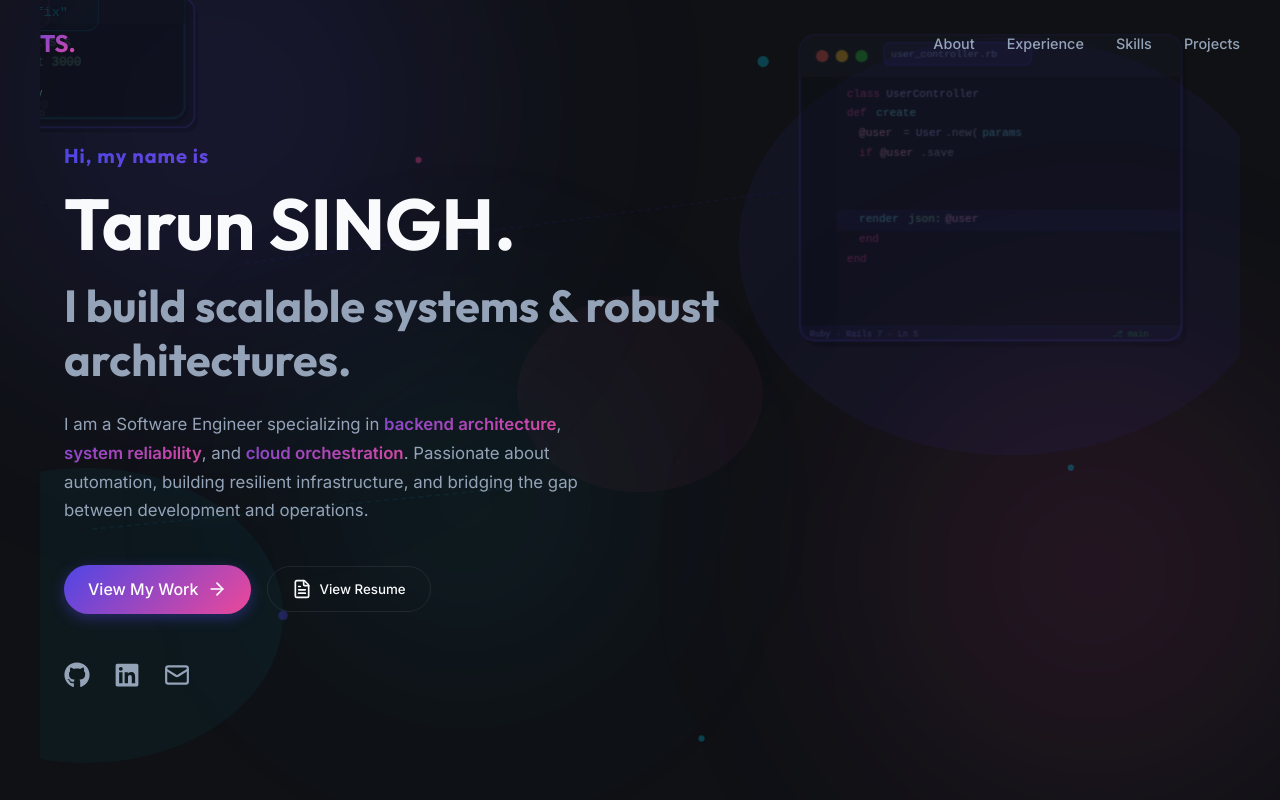
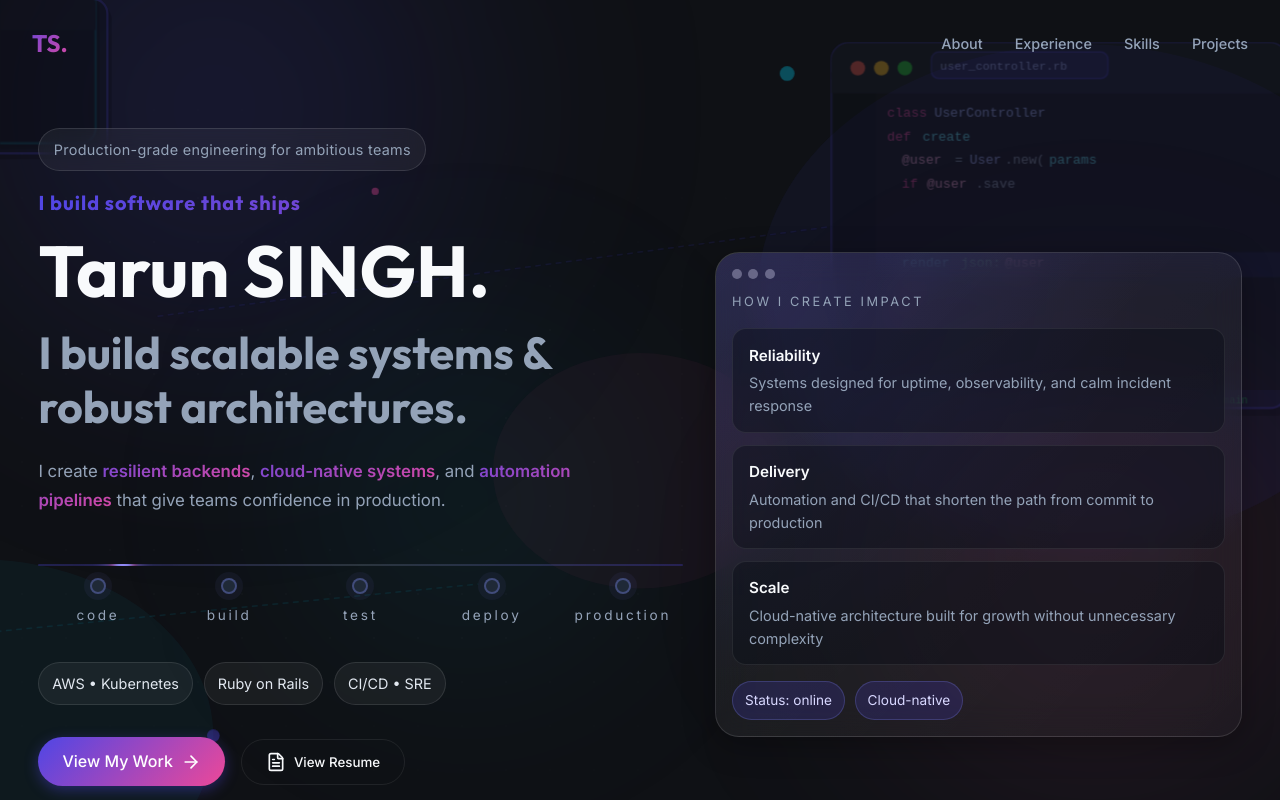
Before and after one commit to tarunsingh1271/My_Portfolio, a React app: page / in a window 1280 px wide. Shown: the top 800 px of the page. Built offline with nearby package versions, Linux system fonts and the light colour scheme; the HTML template or start-up script is replaced by a standard one.

Commit message:
few changes to frontend and added skills section to the portfolio

```diff
--- a/src/App.jsx
+++ b/src/App.jsx
@@ -4,7 +4,6 @@ import Navbar from './components/Navbar';
 import Hero from './components/Hero';
 import About from './components/About';
 import Experience from './components/Experience';
-import Skills from './components/Skills';
 import Projects from './components/Projects';
 import Footer from './components/Footer';
 
@@ -30,7 +29,6 @@ function App() {
         <Hero />
         <About />
         <Experience />
-        <Skills />
         <Projects />
       </main>
       <Footer />
--- a/src/components/Experience.module.css
+++ b/src/components/Experience.module.css
@@ -4,8 +4,9 @@
 
 .timelineWrapper {
   position: relative;
-  max-width: 1000px;
-  margin: 0 auto;
+  width: 100%;
+  max-width: none;
+  margin: 0;
 }
 
 .verticalSpine {
--- a/src/components/Hero.jsx
+++ b/src/components/Hero.jsx
@@ -3,6 +3,7 @@ import { ArrowRight, FileText, Mail } from 'lucide-react';
 import { FaGithub, FaLinkedin } from 'react-icons/fa';
 import ResumeModal from './ResumeModal';
 import HeroIllustration from './HeroIllustration';
+import Skills from './Skills';
 import { gmailComposeUrl, heroHeadline, personalInfo } from '../data/portfolioData';
 import styles from './Hero.module.css';
 
@@ -39,14 +40,18 @@ const Hero = () => {
 
   return (
     <section id="home" className={`section-container ${styles.section}`}>
-
       {/* ── Full-screen background illustration ── */}
       <HeroIllustration isVisible={isVisible} />
 
       <div className={styles.inner}>
+        <div className={styles.heroGrid}>
           <div className={styles.heroContent}>
-          <h2 className={`text-gradient ${styles.greeting} ${isVisible ? styles.fadeIn : ''}`}>
-            Hi, my name is
+            <div className={`${styles.eyebrow} ${isVisible ? styles.fadeIn : ''}`} style={{ animationDelay: '0.05s' }}>
+              Production-grade engineering for ambitious teams
+            </div>
+
+            <h2 className={`text-gradient ${styles.greeting} ${isVisible ? styles.fadeIn : ''}`} style={{ animationDelay: '0.1s' }}>
+              I build software that ships
             </h2>
 
             <h1 className={`${styles.name} ${isVisible ? styles.fadeIn : ''}`} style={{ animationDelay: '0.15s' }}>
@@ -59,12 +64,19 @@ const Hero = () => {
             </h3>
 
             <p className={`${styles.description} ${isVisible ? styles.fadeIn : ''}`} style={{ animationDelay: '0.45s' }}>
-            I am a Software Engineer specializing in{' '}
-            <span className={`text-gradient ${styles.highlight}`}>backend architecture</span>,{' '}
-            <span className={`text-gradient ${styles.highlight}`}>system reliability</span>, and{' '}
-            <span className={`text-gradient ${styles.highlight}`}>cloud orchestration</span>.{' '}
-            Passionate about automation, building resilient infrastructure, and bridging the gap between development and operations.
+              I create{' '}
+              <span className={`text-gradient ${styles.highlight}`}>resilient backends</span>,{' '}
+              <span className={`text-gradient ${styles.highlight}`}>cloud-native systems</span>, and{' '}
+              <span className={`text-gradient ${styles.highlight}`}>automation pipelines</span> that give teams confidence in production.
             </p>
+
+            <Skills />
+
+            <div className={`${styles.metaRow} ${isVisible ? styles.fadeIn : ''}`} style={{ animationDelay: '0.53s' }}>
+              <span className={styles.metaPill}>AWS • Kubernetes</span>
+              <span className={styles.metaPill}>Ruby on Rails</span>
+              <span className={styles.metaPill}>CI/CD • SRE</span>
+            </div>
 
             <div className={`${styles.buttonContainer} ${isVisible ? styles.fadeIn : ''}`} style={{ animationDelay: '0.6s' }}>
               <a href="#projects" className="btn-primary">
@@ -93,6 +105,36 @@ const Hero = () => {
               </a>
             </div>
           </div>
+
+          <div className={`${styles.panel} ${isVisible ? styles.panelReveal : ''}`}>
+            <div className={styles.panelHeader}>
+              <span className={styles.panelDot} />
+              <span className={styles.panelDot} />
+              <span className={styles.panelDot} />
+            </div>
+            <div className={styles.panelBody}>
+              <p className={styles.panelLabel}>How I create impact</p>
+              <div className={styles.panelList}>
+                <div className={styles.panelItem}>
+                  <span className={styles.panelItemLabel}>Reliability</span>
+                  <span className={styles.panelItemValue}>Systems designed for uptime, observability, and calm incident response</span>
+                </div>
+                <div className={styles.panelItem}>
+                  <span className={styles.panelItemLabel}>Delivery</span>
+                  <span className={styles.panelItemValue}>Automation and CI/CD that shorten the path from commit to production</span>
+                </div>
+                <div className={styles.panelItem}>
+                  <span className={styles.panelItemLabel}>Scale</span>
+                  <span className={styles.panelItemValue}>Cloud-native architecture built for growth without unnecessary complexity</span>
+                </div>
+              </div>
+              <div className={styles.statusRow}>
+                <span className={styles.statusPill}>Status: online</span>
+                <span className={styles.statusPill}>Cloud-native</span>
+              </div>
+            </div>
+          </div>
+        </div>
       </div>
 
       <ResumeModal isOpen={isModalOpen} onClose={() => setIsModalOpen(false)} />
--- a/src/components/Hero.module.css
+++ b/src/components/Hero.module.css
@@ -37,20 +37,134 @@
   animation: dotGrid 6s ease-in-out infinite;
 }
 
-/* ── Single-column layout (illustration is now a bg layer) ── */
+/* ── Split hero layout with a richer visual panel ── */
 .inner {
   display: flex;
-  flex-direction: column;
   justify-content: center;
   width: 100%;
-  max-width: 680px;
+  max-width: none;
   position: relative;
   z-index: 1;
 }
 
-/* ── Left: text ── */
+.heroGrid {
+  display: grid;
+  grid-template-columns: minmax(0, 1.1fr) minmax(320px, 0.9fr);
+  gap: 2rem;
+  align-items: center;
+  width: 100%;
+}
+
 .heroContent {
   position: relative;
+}
+
+.eyebrow {
+  display: inline-flex;
+  align-items: center;
+  gap: 0.5rem;
+  padding: 0.55rem 0.9rem;
+  margin-bottom: 1.25rem;
+  border: 1px solid rgba(255, 255, 255, 0.12);
+  border-radius: 999px;
+  background: rgba(255, 255, 255, 0.05);
+  color: var(--text-secondary);
+  font-size: 0.9rem;
+  letter-spacing: 0.02em;
+  backdrop-filter: blur(12px);
+}
+
+.panel {
+  position: relative;
+  padding: 1rem;
+  border-radius: 24px;
+  background: linear-gradient(135deg, rgba(255,255,255,0.08), rgba(255,255,255,0.03));
+  border: 1px solid rgba(255,255,255,0.12);
+  box-shadow: var(--glass-shadow);
+  backdrop-filter: blur(16px);
+  overflow: hidden;
+}
+
+.panel::before {
+  content: '';
+  position: absolute;
+  inset: 0;
+  background: radial-gradient(circle at top left, rgba(79, 70, 229, 0.2), transparent 60%);
+  pointer-events: none;
+}
+
+.panelReveal {
+  animation: panelRise 0.9s cubic-bezier(0.16, 1, 0.3, 1) both;
+}
+
+.panelHeader {
+  display: flex;
+  gap: 0.4rem;
+  padding-bottom: 0.8rem;
+}
+
+.panelDot {
+  width: 10px;
+  height: 10px;
+  border-radius: 999px;
+  background: rgba(255,255,255,0.35);
+}
+
+.panelBody {
+  position: relative;
+  z-index: 1;
+  display: flex;
+  flex-direction: column;
+  gap: 1rem;
+}
+
+.panelLabel {
+  font-size: 0.8rem;
+  text-transform: uppercase;
+  letter-spacing: 0.2em;
+  color: var(--text-secondary);
+}
+
+.panelList {
+  display: flex;
+  flex-direction: column;
+  gap: 0.75rem;
+}
+
+.panelItem {
+  display: flex;
+  flex-direction: column;
+  gap: 0.2rem;
+  padding: 0.9rem 1rem;
+  border-radius: 14px;
+  background: rgba(10, 14, 24, 0.45);
+  border: 1px solid rgba(255,255,255,0.08);
+}
+
+.panelItemLabel {
+  font-size: 0.95rem;
+  font-weight: 600;
+  color: #f8fafc;
+}
+
+.panelItemValue {
+  font-size: 0.9rem;
+  color: var(--text-secondary);
+}
+
+.statusRow {
+  display: flex;
+  flex-wrap: wrap;
+  gap: 0.6rem;
+}
+
+.statusPill {
+  padding: 0.45rem 0.75rem;
+  border-radius: 999px;
+  background: rgba(79, 70, 229, 0.18);
+  color: #d8d8ff;
+  font-size: 0.85rem;
+  border: 1px solid rgba(129, 140, 248, 0.24);
 }
 
 /* ── Right: illustration ── */
@@ -101,9 +215,26 @@
   max-width: 540px;
   font-size: 1.05rem;
   color: var(--text-secondary);
-  margin-bottom: 2.5rem;
+  margin-bottom: 1.5rem;
   line-height: 1.7;
   opacity: 0;
+}
+
+.metaRow {
+  display: flex;
+  flex-wrap: wrap;
+  gap: 0.7rem;
+  margin-bottom: 2rem;
+  opacity: 0;
+}
+
+.metaPill {
+  padding: 0.55rem 0.8rem;
+  border-radius: 999px;
+  background: rgba(255,255,255,0.05);
+  color: #e2e8f0;
+  border: 1px solid rgba(255,255,255,0.1);
+  font-size: 0.9rem;
 }
 
 .highlight {
@@ -142,8 +273,19 @@
 .socialEmail:hover    { color: #ec4899; }
 
 /* ── Responsive ── */
+@keyframes panelRise {
+  from {
+    opacity: 0;
+    transform: translateY(18px) scale(0.98);
+  }
+  to {
+    opacity: 1;
+    transform: translateY(0) scale(1);
+  }
+}
+
 @media (max-width: 960px) {
-  .inner {
+  .heroGrid {
     grid-template-columns: 1fr;
     gap: 3rem;
   }
@@ -168,4 +310,8 @@
   .illustrationCol {
     display: none;
   }
+
+  .panel {
+    padding: 0.9rem;
+  }
 }
--- a/src/components/Navbar.module.css
+++ b/src/components/Navbar.module.css
@@ -17,8 +17,9 @@
 }
 
 .inner {
-  max-width: 1200px;
-  margin: 0 auto;
+  width: 100%;
+  max-width: none;
+  margin: 0;
   display: flex;
   justify-content: space-between;
   align-items: center;
--- a/src/components/Skills.jsx
+++ b/src/components/Skills.jsx
@@ -1,40 +1,30 @@
 import { useScrollReveal } from '../hooks/useScrollReveal';
-import { skillCategories } from '../data/portfolioData';
 import styles from './Skills.module.css';
 
 const Skills = () => {
-  const [titleRef, titleVisible] = useScrollReveal();
-  const [gridRef, gridVisible] = useScrollReveal();
+  const [trackRef, trackVisible] = useScrollReveal();
+
+  const steps = ['code', 'build', 'test', 'deploy', 'production'];
 
   return (
-    <section id="skills" className={`section-container ${styles.section}`}>
-      <h2
-        ref={titleRef}
-        className={`section-title text-gradient reveal ${titleVisible ? 'visible' : ''}`}
-      >
-        Technical Skills
-      </h2>
+    <div id="skills" className={styles.inlineStrip}>
+      <div ref={trackRef} className={`${styles.pipelineShell} reveal reveal-right ${trackVisible ? 'visible' : ''}`}>
+        <div className={styles.pipelineTrack} aria-label="Code to production pipeline">
+          <div className={styles.pipelineRail} aria-hidden="true">
+            <span className={styles.pipelineGlow} />
+          </div>
 
-      <div ref={gridRef} className={styles.grid}>
-        {skillCategories.map((category, index) => (
-          <div
-            key={index}
-            className={`glass-panel ${styles.categoryPanel} reveal stagger-${index + 1} ${gridVisible ? 'visible' : ''}`}
-          >
-            <h3 className={styles.categoryTitle}>
-              {category.title}
-            </h3>
-            <div className={styles.skillsRow}>
-              {category.skills.map((skill, idx) => (
-                <span key={idx} className={styles.skillTag}>
-                  {skill}
-                </span>
-              ))}
-            </div>
+          <div className={styles.stepRow}>
+            {steps.map((step, index) => (
+              <div key={step} className={styles.step} style={{ '--step-index': index }}>
+                <span className={styles.stepDot} aria-hidden="true" />
+                <span className={styles.stepLabel}>{step}</span>
+              </div>
+            ))}
           </div>
-        ))}
+        </div>
       </div>
-    </section>
+    </div>
   );
 };
 
--- a/src/components/Skills.module.css
+++ b/src/components/Skills.module.css
@@ -1,44 +1,161 @@
-.section {
-  padding: 8rem 1.5rem;
-  background: radial-gradient(circle at 50% 50%, rgba(79, 70, 229, 0.05) 0%, transparent 50%);
+ .inlineStrip {
+  width: 100%;
+  margin-top: 0.75rem;
 }
 
-.grid {
-  display: grid;
-  grid-template-columns: repeat(auto-fit, minmax(300px, 1fr));
-  gap: 2rem;
+.pipelineShell {
+  position: relative;
+  overflow: hidden;
+  padding: 0.6rem 0 0.15rem;
 }
 
-.categoryPanel {
-  padding: 2rem;
+.pipelineTrack {
+  position: relative;
+  width: 100%;
+  padding: 1rem 0 2.05rem;
 }
 
-.categoryTitle {
-  font-size: 1.25rem;
-  margin-bottom: 1.5rem;
-  color: #ec4899;
-  font-family: var(--font-display);
+.pipelineRail {
+  position: relative;
+  height: 2px;
+  width: 100%;
+  border-radius: 999px;
+  background: linear-gradient(90deg, rgba(79, 70, 229, 0.28), rgba(148, 163, 184, 0.22), rgba(79, 70, 229, 0.28));
+  overflow: hidden;
 }
 
-.skillsRow {
-  display: flex;
-  flex-wrap: wrap;
-  gap: 0.75rem;
+.pipelineGlow {
+  position: absolute;
+  top: 50%;
+  left: -14px;
+  width: 28px;
+  height: 28px;
+  border-radius: 999px;
+  background: radial-gradient(circle, rgba(167, 139, 250, 1) 0%, rgba(129, 140, 248, 0.95) 28%, rgba(236, 72, 153, 0.45) 60%, transparent 75%);
+  filter: blur(2px);
+  transform: translateY(-50%);
+  animation: glideLight 5.8s linear infinite;
+  box-shadow: 0 0 18px rgba(167, 139, 250, 0.75), 0 0 36px rgba(79, 70, 229, 0.35);
 }
 
-.skillTag {
-  padding: 0.5rem 1rem;
-  background: rgba(255, 255, 255, 0.05);
-  border: 1px solid rgba(255, 255, 255, 0.1);
-  border-radius: 9999px;
-  font-size: 0.9rem;
-  transition: var(--transition-smooth);
-  cursor: default;
+.stepRow {
+  display: grid;
+  grid-template-columns: repeat(5, 1fr);
+  gap: 0.75rem;
+  margin-top: 0.75rem;
 }
 
-.skillTag:hover {
-  background: var(--accent-gradient);
-  border-color: transparent;
-  box-shadow: 0 0 15px rgba(236, 72, 153, 0.5);
-  transform: translateY(-2px);
+.step {
+  position: relative;
+  display: flex;
+  flex-direction: column;
+  align-items: center;
+  gap: 0.7rem;
+  min-width: 0;
 }
+
+.stepDot {
+  width: 16px;
+  height: 16px;
+  border-radius: 50%;
+  background: #1f2937;
+  border: 2px solid rgba(129, 140, 248, 0.35);
+  box-shadow: 0 0 0 6px rgba(129, 140, 248, 0.06);
+}
+
+.stepLabel {
+  text-transform: lowercase;
+  letter-spacing: 0.2em;
+  font-size: 0.85rem;
+  color: var(--text-secondary);
+  text-align: center;
+}
+
+@keyframes glideLight {
+  0% {
+    left: -14px;
+    opacity: 0.25;
+  }
+  8% {
+    opacity: 1;
+  }
+  50% {
+    opacity: 1;
+  }
+  92% {
+    opacity: 1;
+  }
+  100% {
+    left: calc(100% - 14px);
+    opacity: 0.25;
+  }
+}
+
+.step:nth-child(1) .stepDot {
+  animation: nodePulse 5.8s linear infinite;
+}
+
+.step:nth-child(2) .stepDot {
+  animation: nodePulse 5.8s linear infinite 1.16s;
+}
+
+.step:nth-child(3) .stepDot {
+  animation: nodePulse 5.8s linear infinite 2.32s;
+}
+
+.step:nth-child(4) .stepDot {
+  animation: nodePulse 5.8s linear infinite 3.48s;
+}
+
+.step:nth-child(5) .stepDot {
+  animation: nodePulse 5.8s linear infinite 4.64s;
+}
+
+@keyframes nodePulse {
+  0%, 100% {
+    background: #1f2937;
+    border-color: rgba(129, 140, 248, 0.35);
+    box-shadow: 0 0 0 6px rgba(129, 140, 248, 0.06);
+  }
+  6% {
+    background: rgba(167, 139, 250, 1);
+    border-color: rgba(196, 181, 253, 0.95);
+    box-shadow: 0 0 0 8px rgba(167, 139, 250, 0.14), 0 0 18px rgba(167, 139, 250, 0.65);
+  }
+  12% {
+    background: #1f2937;
+    border-color: rgba(129, 140, 248, 0.35);
+    box-shadow: 0 0 0 6px rgba(129, 140, 248, 0.06);
+  }
+}
+
+@media (max-width: 900px) {
+  .stepLabel {
+    letter-spacing: 0.12em;
+    font-size: 0.78rem;
+  }
+}
+
+@media (max-width: 680px) {
+  .inlineStrip {
+    margin-top: 0.5rem;
+  }
+
+  .pipelineTrack {
+    padding-bottom: 1.8rem;
+  }
+
+  .stepRow {
+    gap: 0.35rem;
+  }
+
+  .stepDot {
+    width: 14px;
+    height: 14px;
+  }
+
+  .stepLabel {
+    font-size: 0.66rem;
+    letter-spacing: 0.08em;
+  }
+}
--- a/src/index.css
+++ b/src/index.css
@@ -109,9 +109,10 @@ ul {
 }
 
 .section-container {
-  max-width: 1200px;
-  margin: 0 auto;
-  padding: 6rem 1.5rem;
+  width: 100%;
+  max-width: none;
+  margin: 0;
+  padding: 6rem clamp(1.25rem, 3vw, 3rem);
 }
 
 .section-title {
```
Also changed, not shown: src/components/Footer.module.css (+4 -3 lines). Lines whose indentation alone changed are shown as unchanged.
